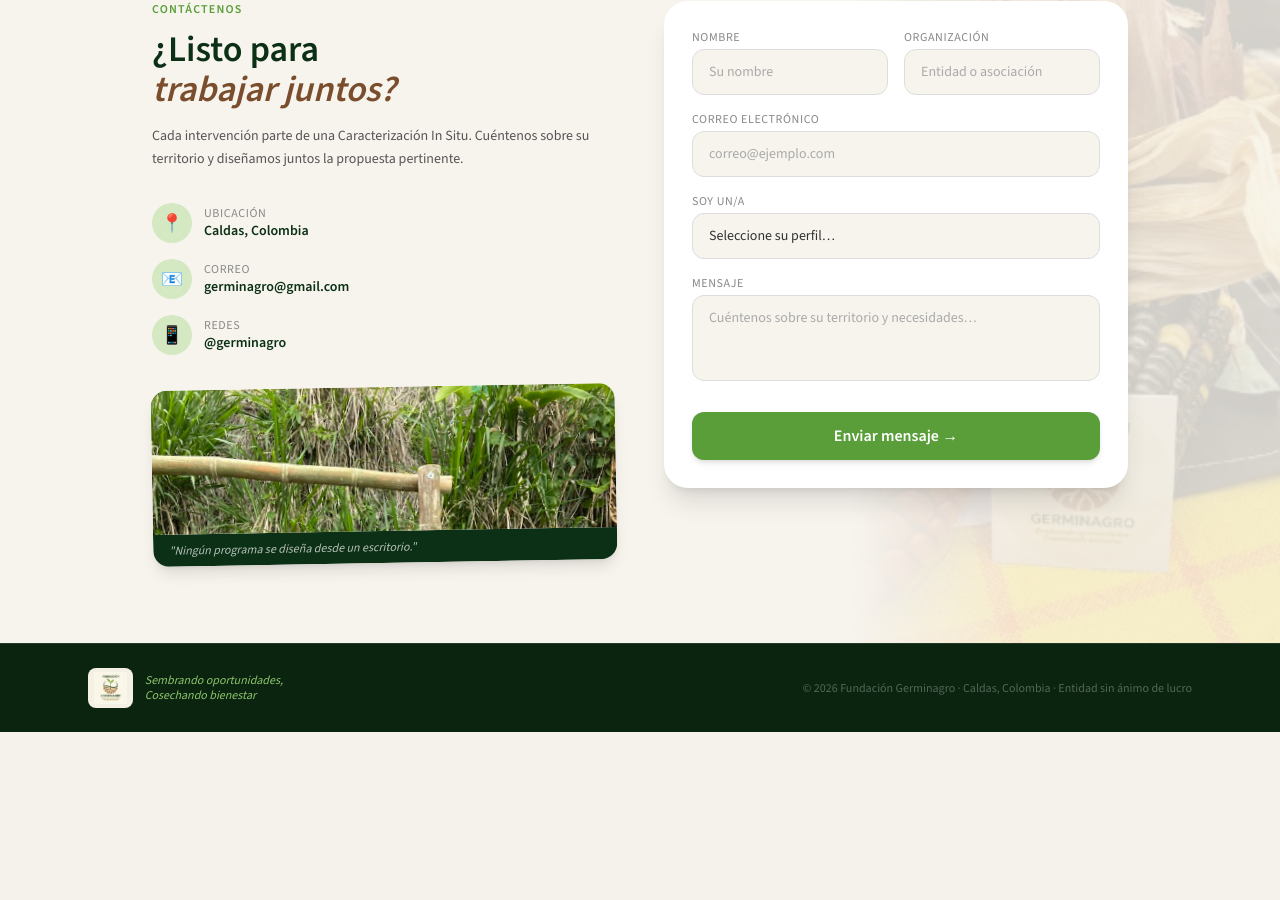
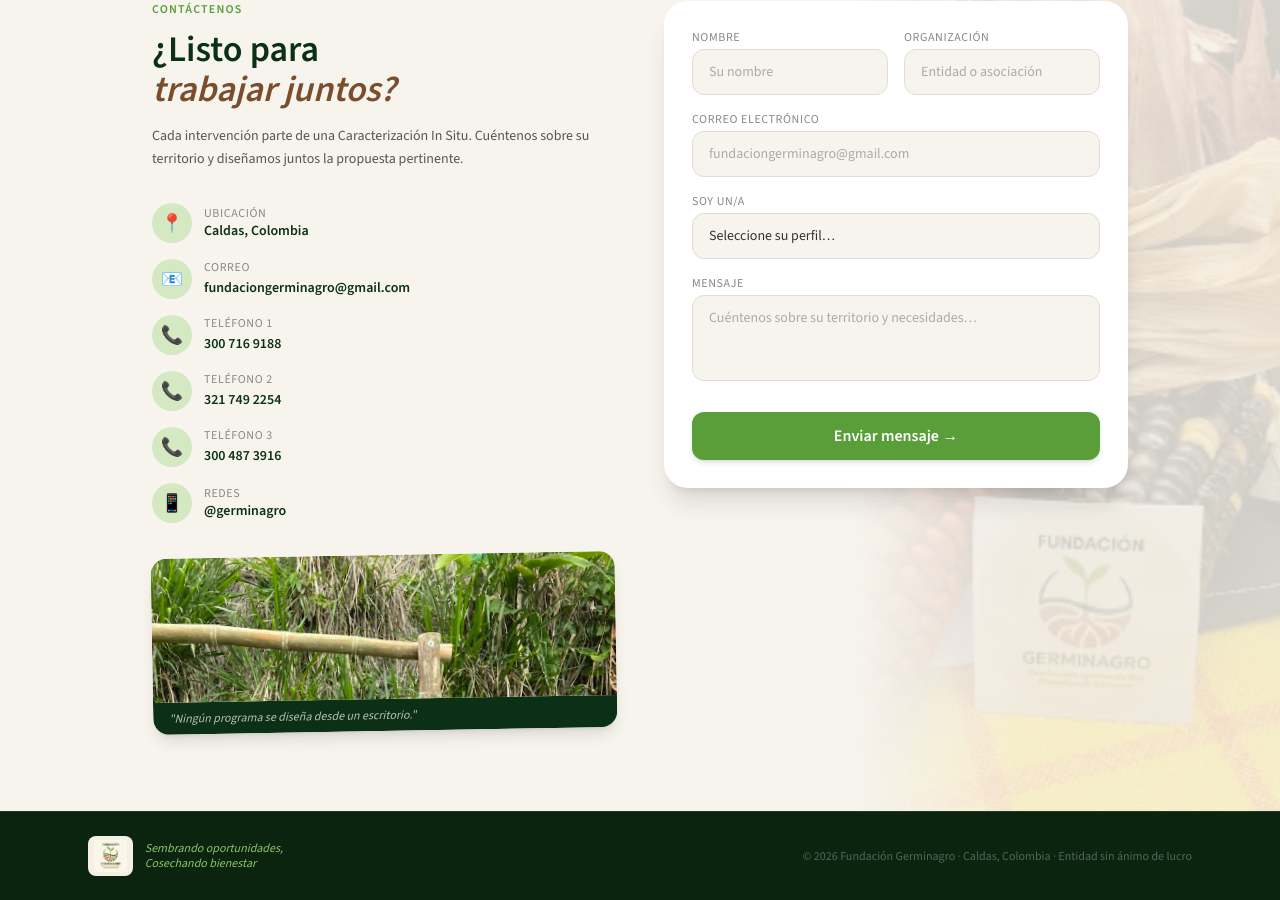
Before and after one commit to FGAgro-co/Pagina-Web-Germinagro, a React (Vite) app: page / in a window 1280 px wide. Shown: the part 4809-5709 px from the top of the page. Before the commit the page ends 5541 px from the top, so only its background shows below. Built offline with nearby package versions, Linux system fonts and the light colour scheme; the HTML template or start-up script is replaced by a standard one.

Commit message:
Update real contact information

```diff
--- a/src/App.tsx
+++ b/src/App.tsx
@@ -543,7 +543,10 @@ export default function App() {
               <div className="space-y-4">
                 {[
                   { icon: "📍", label: "Ubicación", val: "Caldas, Colombia" },
-                  { icon: "📧", label: "Correo", val: "germinagro@gmail.com" },
+                  { icon: "📧", label: "Correo", val: "fundaciongerminagro@gmail.com", href: "mailto:fundaciongerminagro@gmail.com" },
+                  { icon: "📞", label: "Teléfono 1", val: "300 716 9188", href: "tel:+573007169188" },
+                  { icon: "📞", label: "Teléfono 2", val: "321 749 2254", href: "tel:+573217492254" },
+                  { icon: "📞", label: "Teléfono 3", val: "300 487 3916", href: "tel:+573004873916" },
                   { icon: "📱", label: "Redes", val: "@germinagro" },
                 ].map((c) => (
                   <div key={c.label} className="flex items-center gap-3">
@@ -552,7 +555,13 @@ export default function App() {
                     </div>
                     <div>
                       <div className="text-[#888] text-xs uppercase tracking-wider">{c.label}</div>
-                      <div className="text-[#0c3016] font-semibold text-sm">{c.val}</div>
+                      {c.href ? (
+                        <a href={c.href} className="text-[#0c3016] font-semibold text-sm hover:text-[#5a9e3a] transition-colors">
+                          {c.val}
+                        </a>
+                      ) : (
+                        <div className="text-[#0c3016] font-semibold text-sm">{c.val}</div>
+                      )}
                     </div>
                   </div>
                 ))}
@@ -583,7 +592,7 @@ export default function App() {
               </div>
               <div className="mb-4">
                 <label className="text-[#888] text-xs uppercase tracking-wider block mb-1">Correo electrónico</label>
-                <input type="email" placeholder="correo@ejemplo.com"
+                <input type="email" placeholder="fundaciongerminagro@gmail.com"
                   className="w-full bg-[#f7f4ee] border border-[#ddd] rounded-xl px-4 py-3 text-[#333] placeholder-[#aaa] text-sm focus:outline-none focus:border-[#5a9e3a] focus:ring-1 focus:ring-[#5a9e3a]/30 transition-all" />
               </div>
               <div className="mb-4">
```
